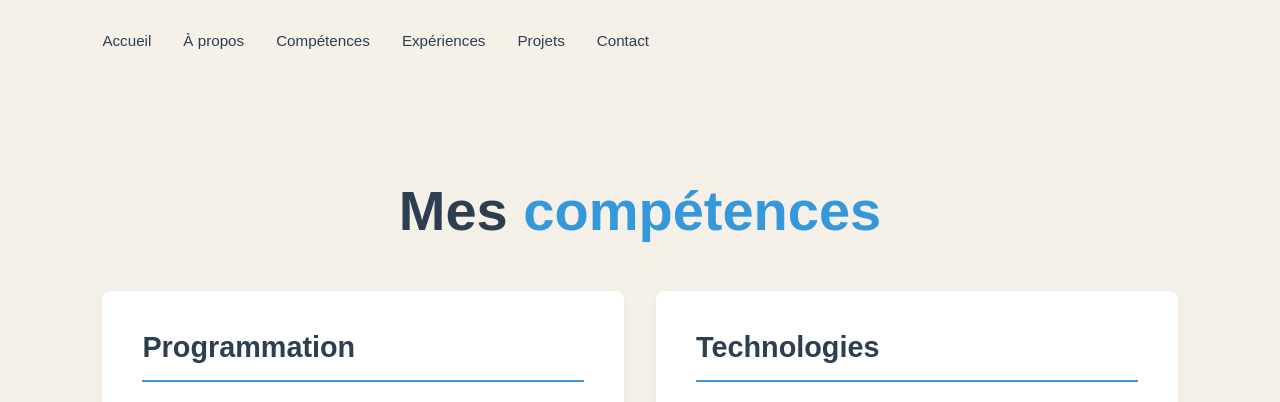
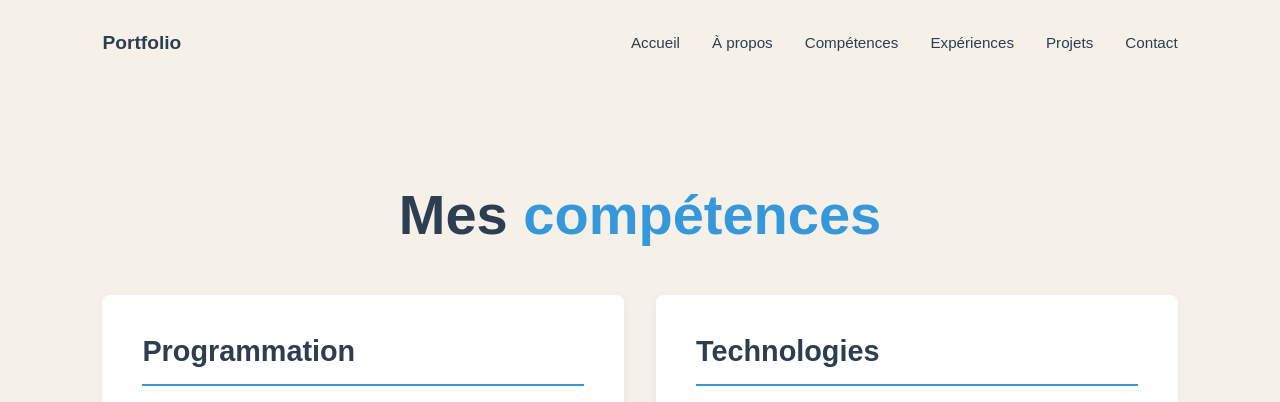
Before and after one commit to ValentinCarlu/portfolio, a plain HTML site: page competences.html in a window 1280 px wide. Shown: the top 402 px of the page. Drawn offline with Linux system fonts and the light colour scheme.

Commit message:
Portfolio

```diff
--- a/competences.html
+++ b/competences.html
@@ -8,6 +8,7 @@
     <link rel="icon" type="image/png" href="images/icon.png"></head>
 <body>
     <nav class="navigation">
+        <div class="logo">Portfolio</div>
         <ul class="menu-navigation">
             <li><a href="index.html">Accueil</a></li>
             <li><a href="apropos.html">À propos</a></li>
```
